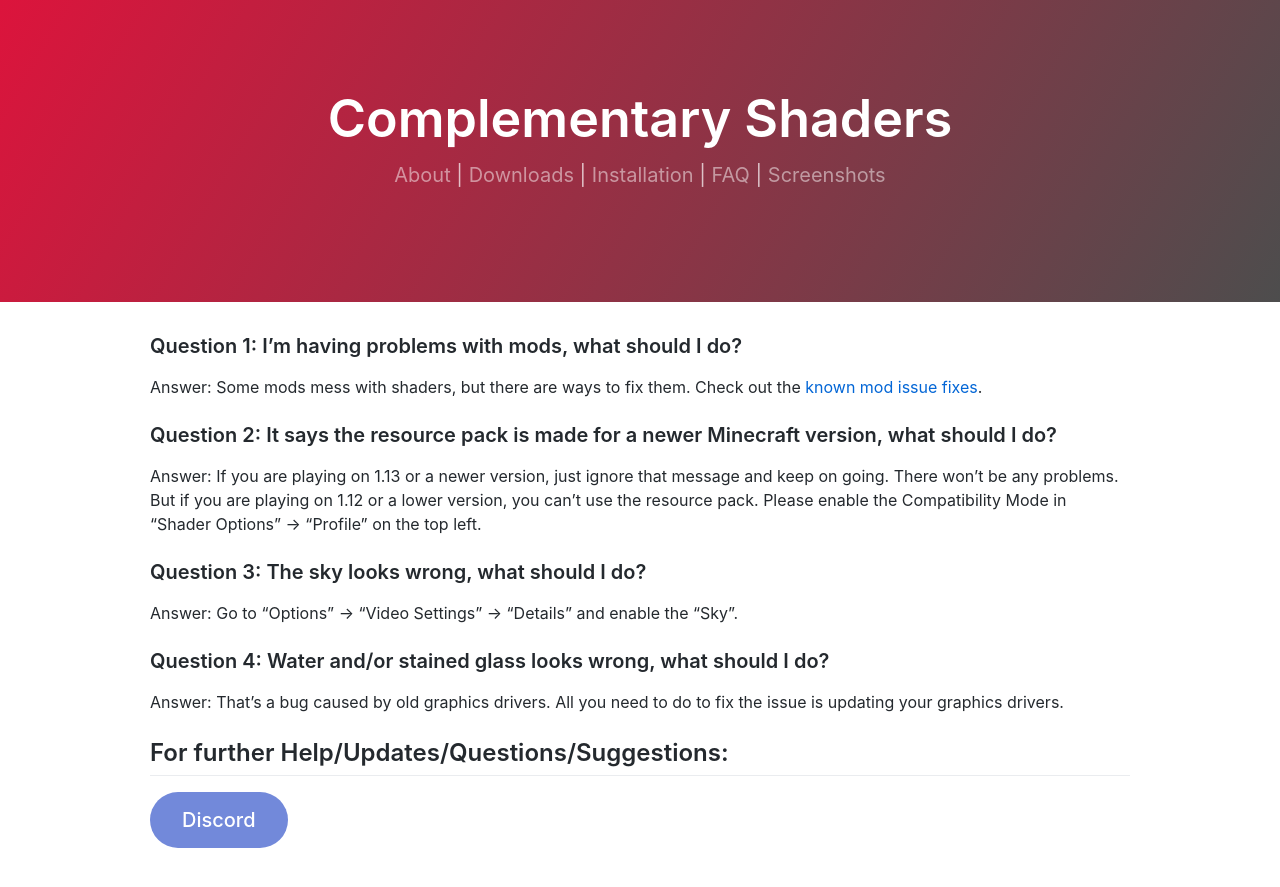
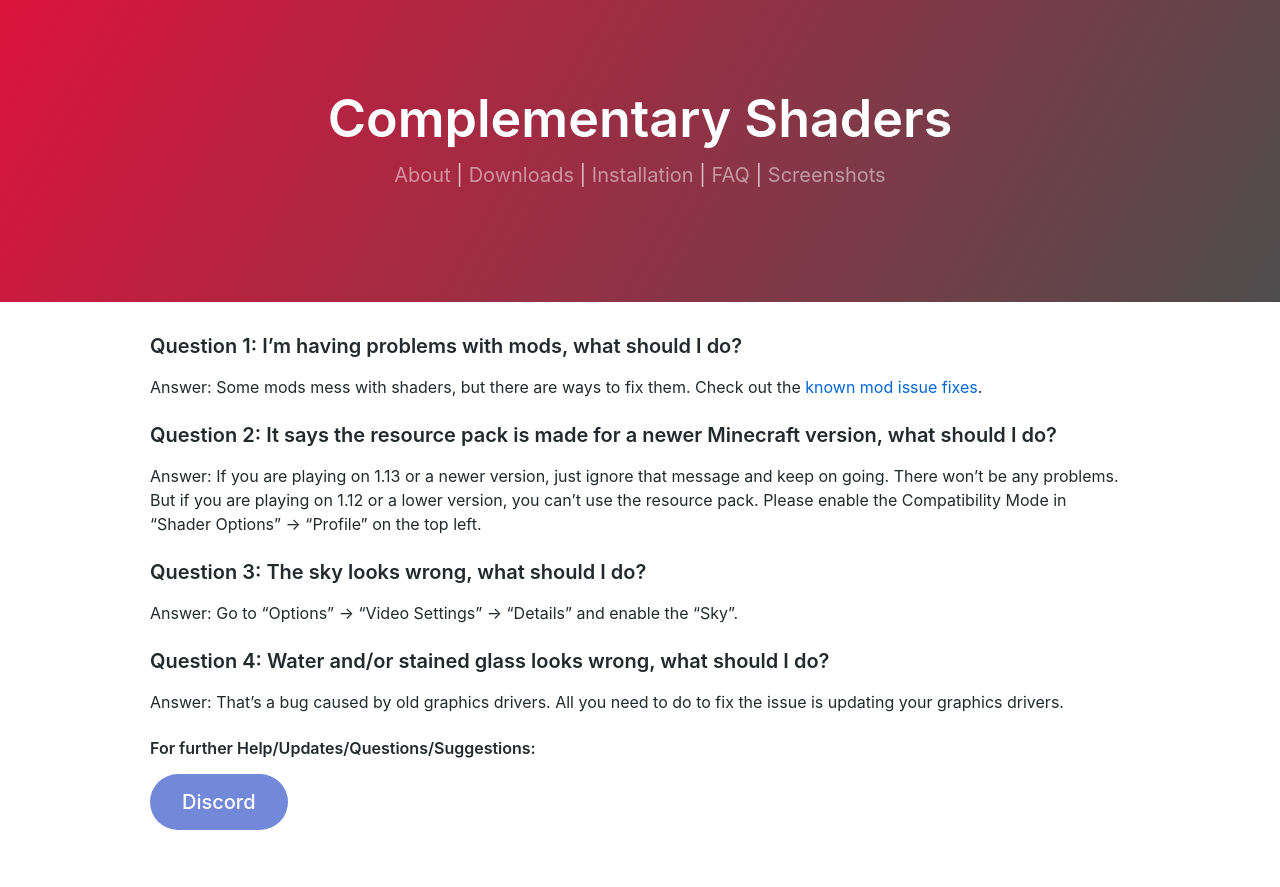
Before and after one commit to Levelowel/levelowel.github.io, a Jekyll site: the page built from faq.md, in a window 1280 px wide. Shown: the top 887 px of the page. Built offline with Jekyll 4.4.1, drawn with Linux system fonts in a browser that asks for light colours; our own code applies the rules of GitHub Pages for plain Markdown files; comment, search, counter and statistics services are not loaded.

Commit message:
Update faq.md

```diff
--- a/faq.md
+++ b/faq.md
@@ -10,5 +10,5 @@
 ### Question 4: Water and/or stained glass looks wrong, what should I do?
   Answer: That's a bug caused by old graphics drivers. All you need to do to fix the issue is updating your graphics drivers.
 
-## For further Help/Updates/Questions/Suggestions:
+#### For further Help/Updates/Questions/Suggestions:
 <a class="discord" href="https://discord.gg/A6faFYt" target="_blank" rel="noopener noreferrer" style="text-decoration:none,margin:auto">Discord</a>
```
